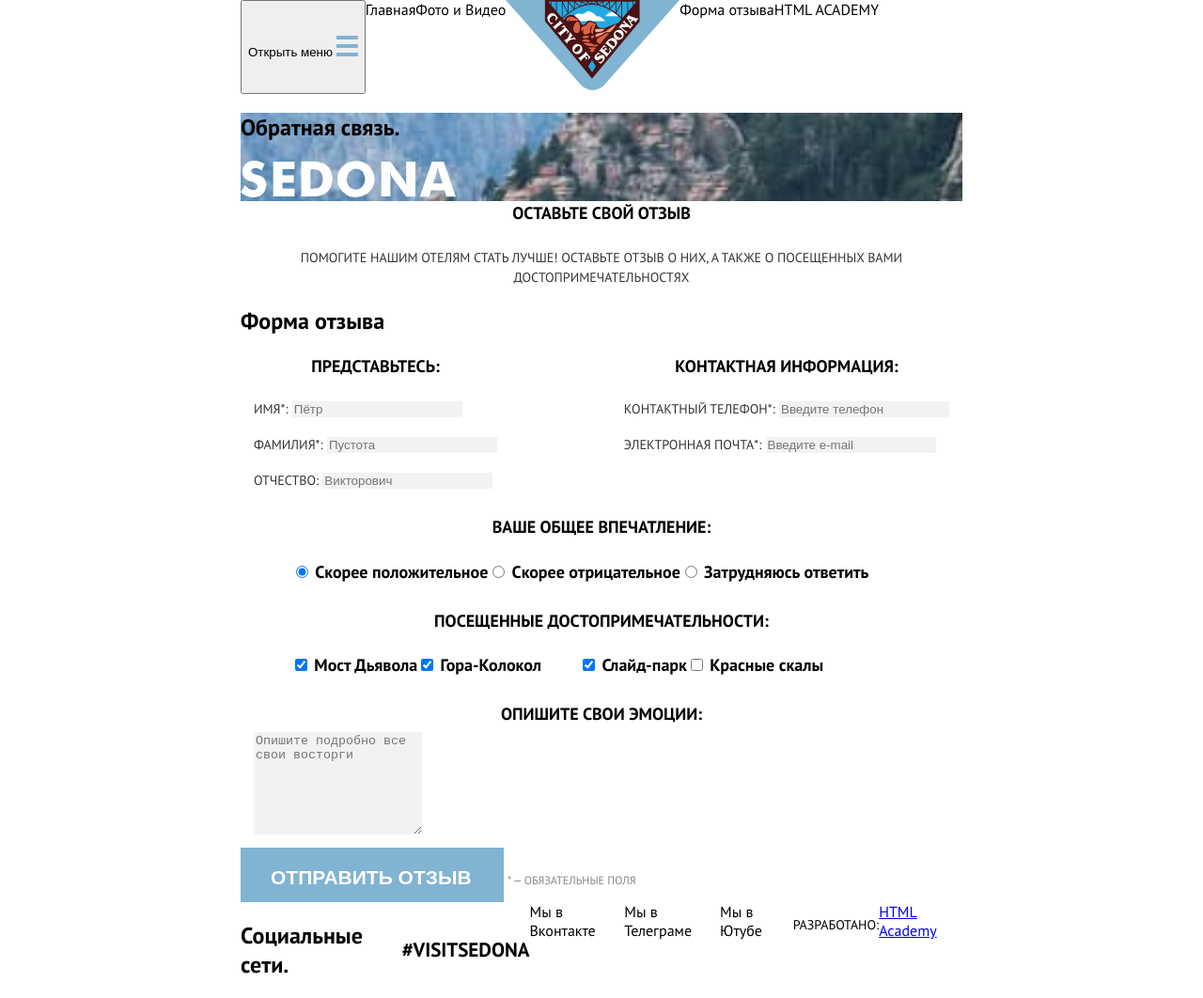
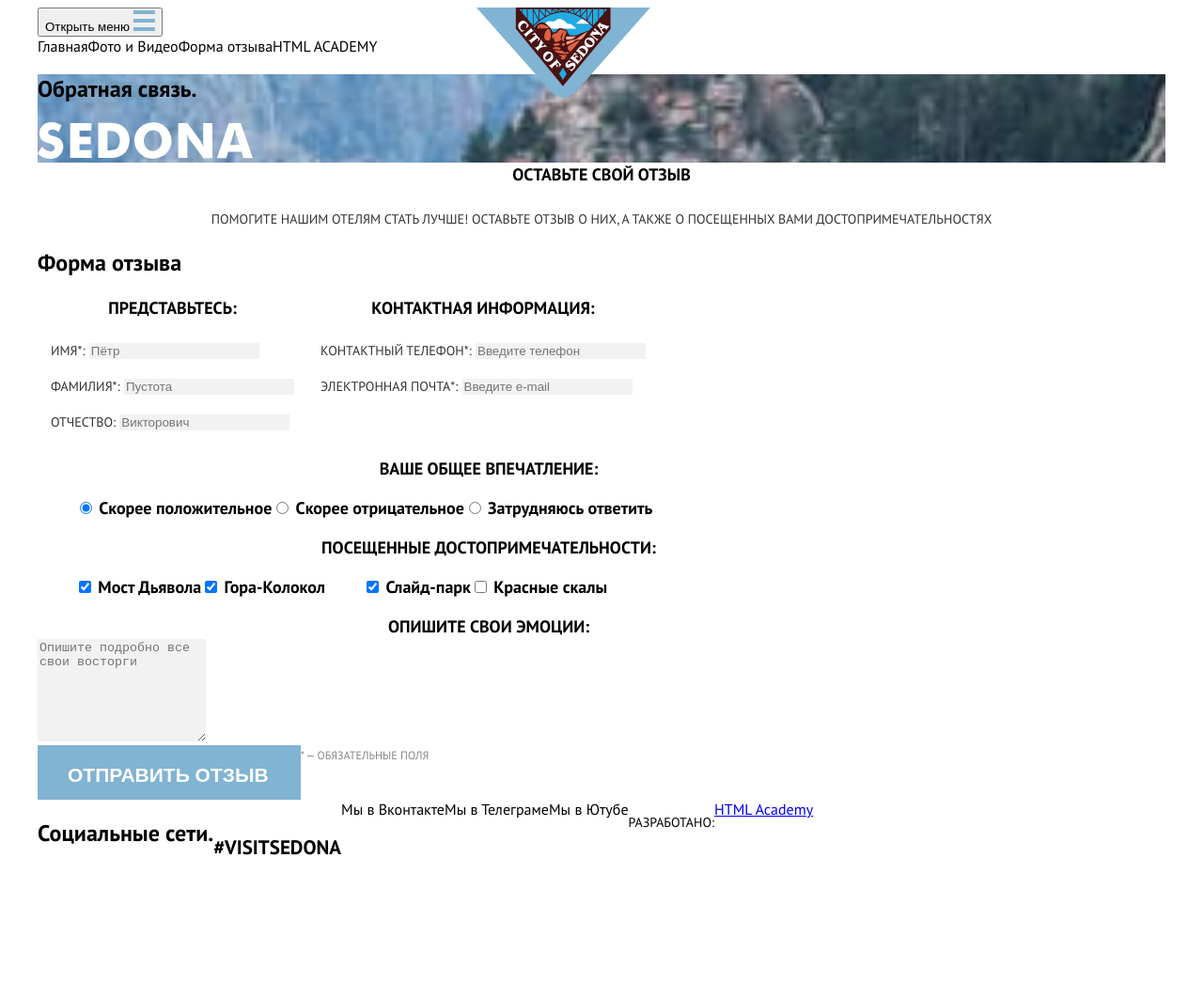
Before and after one commit to htmlacademy-adaptive/2087063-sedona-26, a plain HTML site: page 4/form.html in a window 1280 px wide. Shown: the whole page at 94% size. After the commit the page ends 930 px from the top, so only its background shows below. Drawn offline with Linux system fonts and the light colour scheme.

Commit message:
:heavy_check_mark: Сборка #4

```diff
--- a/4/css/style.css
+++ b/4/css/style.css
@@ -1,13 +1,18 @@
 .main-header__logo {
   margin-left: 67px;
 }
-.main-header {
-  display: flex;
-}
 @media (min-width: 768px) {
   .main-header__logo {
+    position: absolute;
+    left: 291px;
     margin: 0;
-    order: 2;
+  }
+}
+@media (min-width: 1200px) {
+  .main-header__logo {
+    position: absolute;
+    left: 507px;
+    margin: 0;
   }
 }
 .welcome-to-sedona {
@@ -165,12 +170,12 @@
 }
 @media (min-width: 768px) {
   .advantages__description-block {
-    max-width: 256px;
+    width: 256px;
   }
 }
 @media (min-width: 768px) {
   .advantages__description-image {
-    max-width: 512px;
+    width: 512px;
   }
 }
 @media (min-width: 768px) {
@@ -186,7 +191,7 @@
 }
 @media (min-width: 768px) {
   .advantages__no-images-block {
-    max-width: 256px;
+    width: 256px;
   }
 }
 .hashtag__title {
@@ -205,12 +210,6 @@
   background-image: url("../img/back-desktop.jpg");
   background-size: 100% auto;
   background-repeat: no-repeat;
-}
-@media (min-width: 768px) {
-  .feedback__fieldset-container {
-    display: flex;
-    justify-content: space-between;
-  }
 }
 .hero-form__text {
   margin: 0;
@@ -270,6 +269,34 @@
 @media (min-width: 1200px) {
   .recall-form__checkbox {
     display: flex;
+  }
+}
+@media (min-width: 768px) {
+  .recall-form {
+    display: flex;
+    flex-wrap: wrap;
+    width: 648px;
+  }
+}
+@media (min-width: 1200px) {
+  .recall-form {
+    display: flex;
+    flex-wrap: wrap;
+    width: 960px;
+  }
+}
+@media (min-width: 768px) {
+  .recall-form__group--size {
+    padding: 0;
+    margin: 0;
+    width: 648px;
+  }
+}
+@media (min-width: 1200px) {
+  .recall-form__group--size {
+    padding: 0;
+    margin: 0;
+    width: 960px;
   }
 }
 .field__label {
@@ -393,13 +420,19 @@ body {
   background-color: #ffffff;
   font-family: "PT Sans", sans-serif;
 }
-.page__body {
+.container {
   width: 320px;
   margin: 0 auto;
 }
 @media (min-width: 768px) {
-  .page__body {
+  .container {
     width: 768px;
+    margin: 0 auto;
+  }
+}
+@media (min-width: 1200px) {
+  .container {
+    width: 1200px;
     margin: 0 auto;
   }
 }
@@ -501,7 +534,6 @@ body {
 @media (min-width: 768px) {
   .site-list {
     display: flex;
-    order: 1;
   }
 }
 .user-list__item {
@@ -521,10 +553,19 @@ body {
   margin: 0;
   padding: 0;
 }
-.main-nav {
-  display: flex;
+@media (max-width: 768px) {
+  .main-nav {
+    position: relative;
+    width: 768px;
+  }
 }
-@media (max-width: 767px) {
+@media (max-width: 1200px) {
+  .main-nav {
+    position: relative;
+    width: 1200px;
+  }
+}
+@media (min-width: 767px) {
   .main-nav {
     flex-wrap: wrap;
   }
--- a/4/form.html
+++ b/4/form.html
@@ -33,15 +33,13 @@
                 Фото и Видео
               </a>
           </li>
-        </ul>
-        <ul class="main-nav__list user-list">
-          <li class="user-list__item">
-            <a class="user-list__link" href="form.html">
+          <li class="site-list__item">
+            <a class="site-list__link" href="form.html">
                 Форма отзыва
               </a>
           </li>
-          <li class="user-list__item">
-            <a class="user-list__link" href="https://htmlacademy.ru/">
+          <li class="site-list__item">
+            <a class="site-list__link" href="https://htmlacademy.ru/">
                 HTML ACADEMY
               </a>
           </li>
@@ -63,7 +61,6 @@
       <section class="feedback__recall">
         <h2 class="visually-hidden">Форма отзыва</h2>
         <form class="feedback__form recall-form" method="post" action="https://echo.htmlacademy.ru/">
-        <div class="feedback__fieldset-container">
           <fieldset class="recall-form__group recall-form__group">
             <legend class="recall-form__title heading">Представьтесь:</legend>
             <p class="recall-form__field-group field">
@@ -91,8 +88,7 @@
               <input class="field__input" type="email" id="user-email" name="user-email" placeholder="Введите e-mail" required>
             </p>
           </fieldset>
-        </div>
-          <fieldset class="recall-form__group">
+          <fieldset class="recall-form__group recall-form__group--size">
             <legend class="recall-form__title heading">Ваше Общее впечатление:</legend>
             <ul class="control recall-form__list recall-form__radio">
               <li class="recall-form__item">
@@ -119,7 +115,7 @@
             </ul>
           </fieldset>
 
-          <fieldset class="recall-form__group recall-form__group--flex">
+          <fieldset class="recall-form__group recall-form__group--size recall-form__group--flex">
             <legend class="recall-form__title heading">Посещенные достопримечательности:</legend>
             <ul class="control recall-form__list recall-form__checkbox">
               <li class="recall-form__item">
@@ -155,7 +151,7 @@
             </ul>
           </fieldset>
 
-          <fieldset class="recall-form__group field">
+          <fieldset class="recall-form__group recall-form__group--size field">
             <legend class="recall-form__title heading">Опишите свои эмоции:</legend>
             <textarea class="field__input" rows="7" placeholder="Опишите подробно все свои восторги "></textarea>
           </fieldset>
```
Also changed, not shown: 4/catalog.html (+4 -6 lines), 4/index.html (+4 -6 lines), 1 other file.
